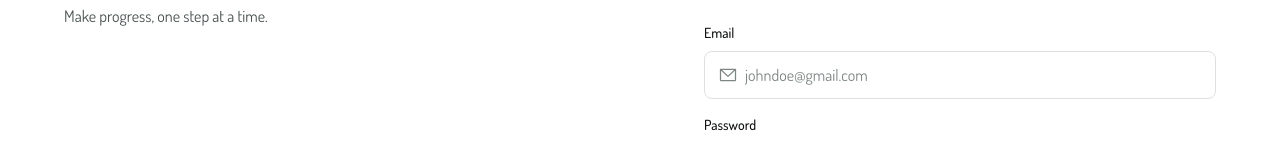
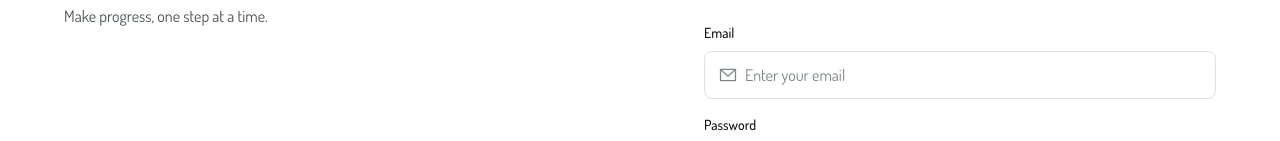
Before and after one commit to kheron-creator/progress-pad, a Next.js app: page /login in a window 1280 px wide. Shown: the part 208-349 px from the top of the page. Built offline with nearby package versions, Linux system fonts and the light colour scheme; no server answers.

Commit message:
Softened auth field placeholders

```diff
--- a/components/auth/forgot-password-form.tsx
+++ b/components/auth/forgot-password-form.tsx
@@ -95,7 +95,7 @@ export function ForgotPasswordForm({ errorMessage }: ForgotPasswordFormProps) {
         type="email"
         name="email"
         autoComplete="email"
-        placeholder="johndoe@gmail.com"
+        placeholder="Enter your email"
         size="lg"
         leftIcon={<EnvelopeIcon />}
         state={emailFieldError ? "error" : "default"}
--- a/components/auth/login-form.tsx
+++ b/components/auth/login-form.tsx
@@ -135,7 +135,7 @@ export function LoginForm({ errorMessage }: LoginFormProps) {
           type="email"
           name="email"
           autoComplete="email"
-          placeholder="johndoe@gmail.com"
+          placeholder="Enter your email"
           size="lg"
           leftIcon={<EnvelopeIcon />}
           state={fieldErrors.email ? "error" : "default"}
--- a/components/auth/signup-form.tsx
+++ b/components/auth/signup-form.tsx
@@ -195,7 +195,7 @@ export function SignupForm() {
           name="name"
           size="lg"
           autoComplete="name"
-          placeholder="John Doe"
+          placeholder="Enter your full name"
           leftIcon={<UserIcon />}
           state={fieldErrors.name ? "error" : "default"}
           hint={fieldErrors.name}
@@ -207,7 +207,7 @@ export function SignupForm() {
           name="email"
           size="lg"
           autoComplete="email"
-          placeholder="johndoe@gmail.com"
+          placeholder="Enter your email"
           leftIcon={<EnvelopeIcon />}
           state={fieldErrors.email ? "error" : "default"}
           hint={fieldErrors.email}
```
